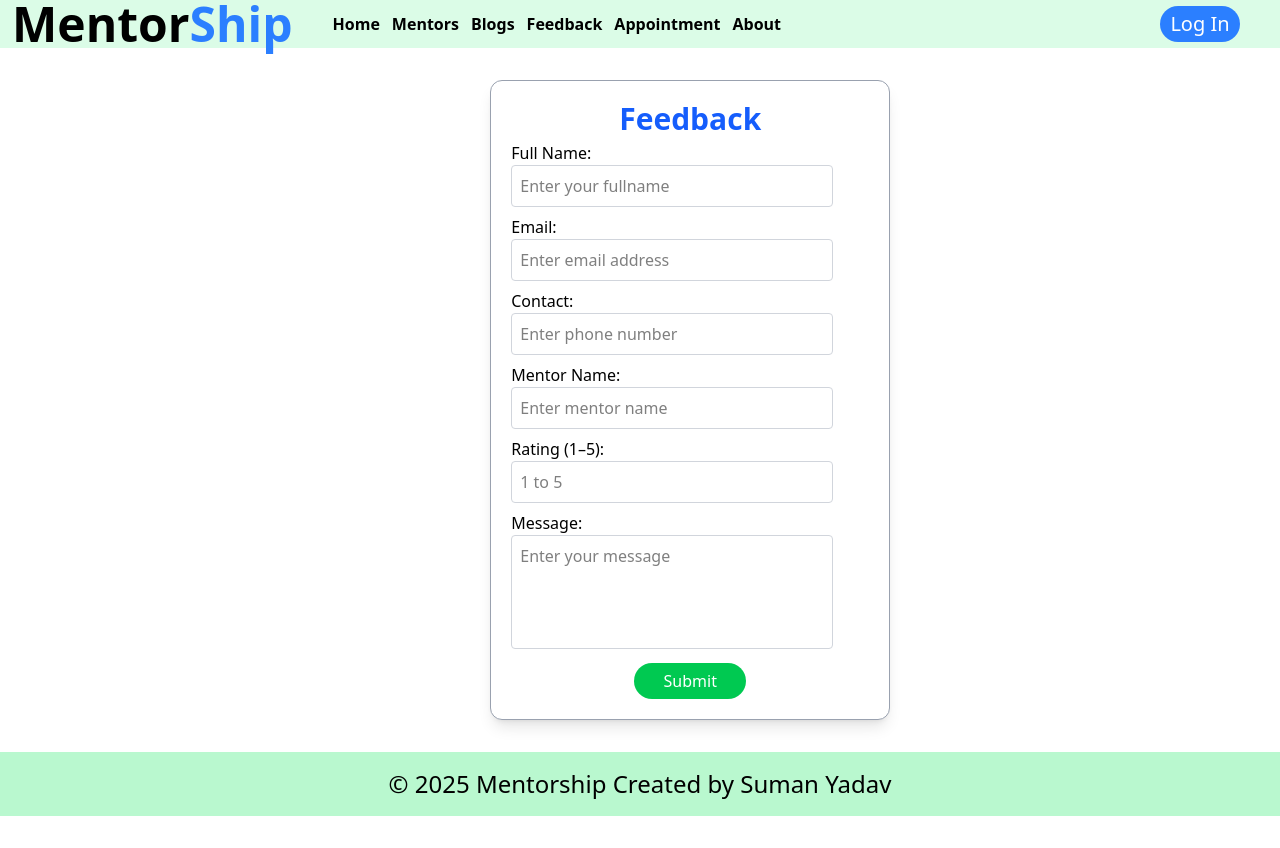
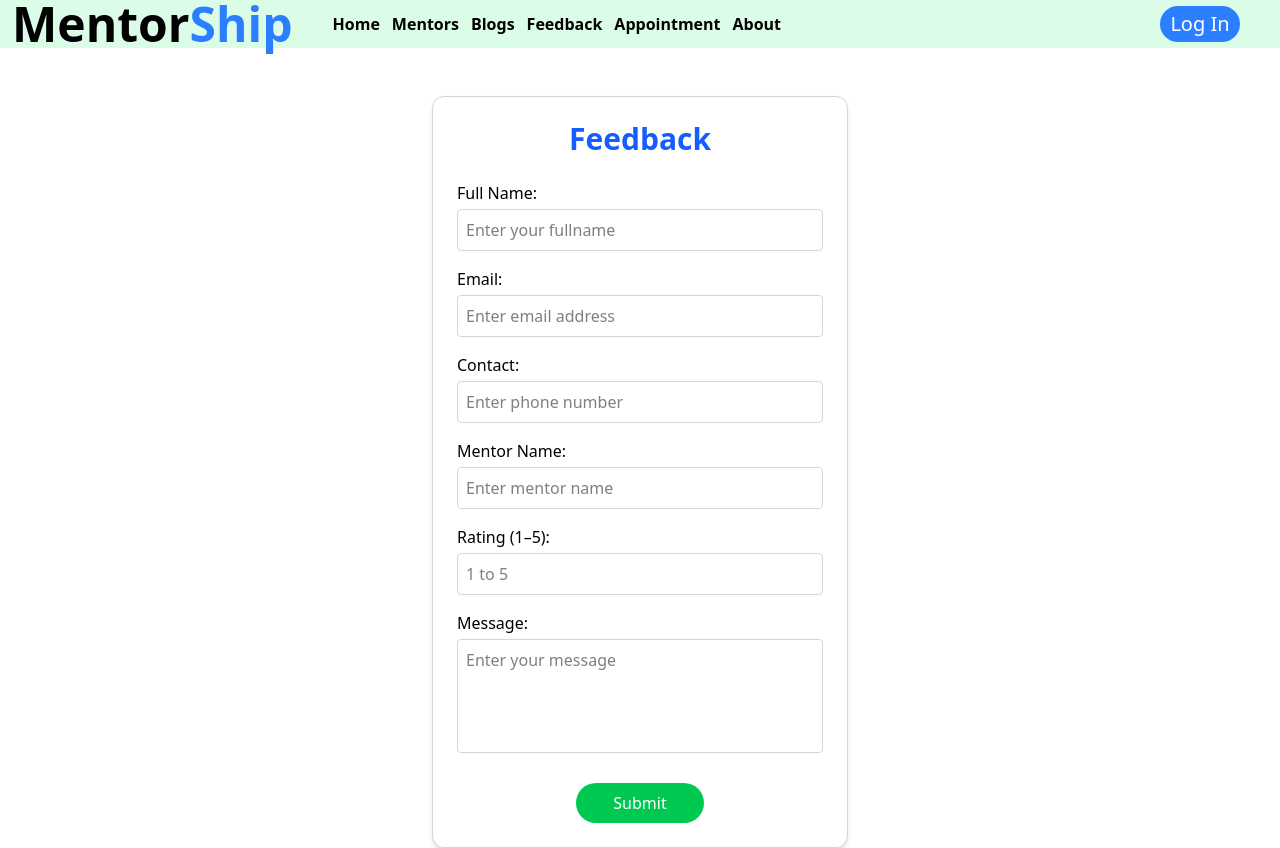
Before and after one commit to Ydv-Suman/MentorShip, a React (Vite) app: page /feedback in a window 1280 px wide. Shown: the top 848 px of the page. Before the commit the page ends 816 px from the top, so only its background shows below. Built offline with nearby package versions, Linux system fonts and the light colour scheme.

Commit message:
feedback repsonsive?

```diff
--- a/src/route/Feedback.jsx
+++ b/src/route/Feedback.jsx
@@ -1,5 +1,4 @@
 import NavBar from "../components/NavBar";
-import { Link } from "react-router-dom";
 import { useState } from "react";
 
 function Feedback() {
@@ -10,28 +9,17 @@ function Feedback() {
   const [rating, setRating] = useState("");
   const [message, setMessage] = useState("");
 
-
-
   const handleSubmit = async (e) => {
     e.preventDefault();
-    const formData = {
-      name,
-      email,
-      contact,
-      mentor,
-      rating,
-      message,
-    };
+    const formData = { name, email, contact, mentor, rating, message };
 
     try {
-      const response = await fetch(
+      await fetch(
         "https://script.google.com/macros/s/AKfycbxQkpmJ4-haJYqqRdXZ09mvhT0JwQMgK_fH-WTP42EV1wsgemwwR-7EF4FgqdJ6thtQ/exec",
         {
           method: "POST",
           mode: "no-cors",
-          headers: {
-            "Content-Type": "application/json",
-          },
+          headers: { "Content-Type": "application/json" },
           body: JSON.stringify(formData),
         }
       );
@@ -43,65 +31,64 @@ function Feedback() {
   };
 
   return (
-    <div className="ml-[38%]">
-      <form onSubmit={handleSubmit}>
-        <div className="bg-white border border-gray-400 rounded-xl p-5 shadow-lg text-black w-[400px]">
-          <p className="text-blue-600 font-bold text-3xl text-center mb-1">Feedback</p>
+    <div className="max-w-md w-full mx-auto p-4">
+      <form onSubmit={handleSubmit} className="bg-white border border-gray-300 rounded-xl p-6 shadow-md text-black">
+        <p className="text-blue-600 font-bold text-3xl text-center mb-6">Feedback</p>
 
-          <p className="mb-2">
-            Full Name:
+        <div className="mb-4">
+          <label className="block mb-1 font-medium">Full Name:</label>
           <input
             name="name"
             type="text"
             value={name}
             onChange={(e) => setName(e.target.value)}
             placeholder="Enter your fullname"
-              className="w-[90%] p-2 border border-gray-300 rounded"
+            className="w-full p-2 border border-gray-300 rounded"
             required
           />
-          </p>
+        </div>
 
-          <p className="mb-2">
-            Email:
+        <div className="mb-4">
+          <label className="block mb-1 font-medium">Email:</label>
           <input
             name="email"
             type="email"
             value={email}
             onChange={(e) => setEmail(e.target.value)}
             placeholder="Enter email address"
-              className="w-[90%] p-2 border border-gray-300 rounded"
+            className="w-full p-2 border border-gray-300 rounded"
             required
           />
-          </p>
+        </div>
 
-          <p className="mb-2">
-            Contact:
+        <div className="mb-4">
+          <label className="block mb-1 font-medium">Contact:</label>
           <input
             name="contact"
             type="number"
             value={contact}
             onChange={(e) => setContact(e.target.value)}
             placeholder="Enter phone number"
-              className="w-[90%] p-2 border border-gray-300 rounded"
+            className="w-full p-2 border border-gray-300 rounded"
             required
           />
-          </p>
+        </div>
 
-          <p className="mb-2">
-            Mentor Name:
+        <div className="mb-4">
+          <label className="block mb-1 font-medium">Mentor Name:</label>
           <input
             name="mentor"
             type="text"
             value={mentor}
             onChange={(e) => setMentor(e.target.value)}
             placeholder="Enter mentor name"
-              className="w-[90%] p-2 border border-gray-300 rounded"
+            className="w-full p-2 border border-gray-300 rounded"
             required
           />
-          </p>
+        </div>
 
-          <p className="mb-2">
-            Rating (1–5):
+        <div className="mb-4">
+          <label className="block mb-1 font-medium">Rating (1–5):</label>
           <input
             name="rating"
             type="number"
@@ -110,32 +97,31 @@ function Feedback() {
             value={rating}
             onChange={(e) => setRating(e.target.value)}
             placeholder="1 to 5"
-              className="w-[90%] p-2 border border-gray-300 rounded"
+            className="w-full p-2 border border-gray-300 rounded"
             required
           />
-          </p>
+        </div>
 
-          <p className="mb-2">
-            Message:
+        <div className="mb-6">
+          <label className="block mb-1 font-medium">Message:</label>
           <textarea
             name="message"
             value={message}
             onChange={(e) => setMessage(e.target.value)}
             placeholder="Enter your message"
             rows={4}
-              className="w-[90%] p-2 border border-gray-300 rounded resize-none"
+            className="w-full p-2 border border-gray-300 rounded resize-none"
             required
           />
-          </p>
+        </div>
 
         <div className="text-center">
           <button
             type="submit"
-              className="cursor-pointer w-28 h-9 bg-green-500 text-white rounded-full flex items-center justify-center mx-auto"
+            className="cursor-pointer w-full sm:w-32 bg-green-500 hover:bg-green-600 text-white py-2 rounded-full"
           >
             Submit
           </button>
-          </div>
         </div>
       </form>
     </div>
```
Lines whose indentation alone changed are shown as unchanged.
